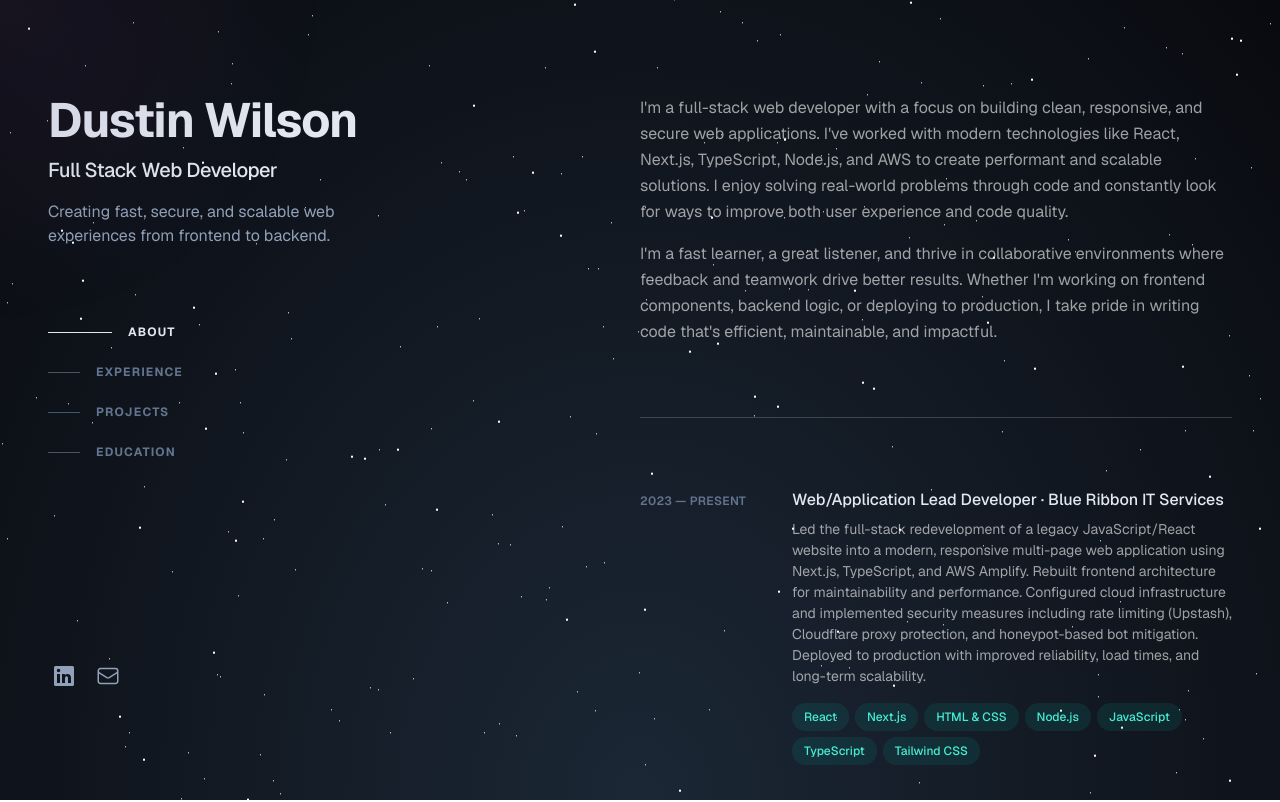
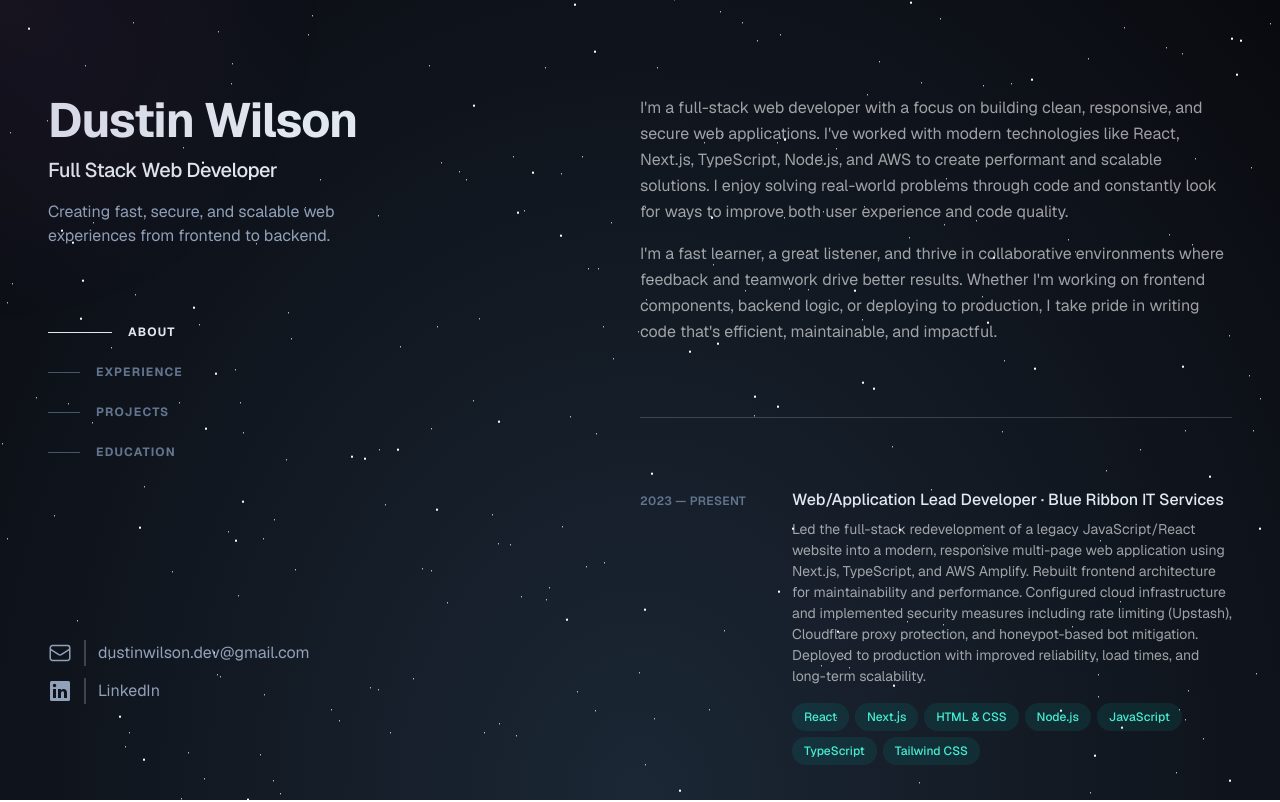
Before and after one commit to dustinwilson-dev/portfolio, a Next.js app: page / in a window 1280 px wide. Shown: the top 802 px of the page. Built offline with nearby package versions, Linux system fonts and the light colour scheme.

Commit message:
Updated social links

```diff
--- a/src/components/ContactForm.tsx
+++ b/src/components/ContactForm.tsx
@@ -4,32 +4,32 @@ import React from "react";
 
 const ContactForm = () => {
   return (
-    <div className="flex flex-col items-center gap-2">
+    <section className="flex flex-col items-center gap-2">
       <span className="text-2xl font-bold">Lets Talk</span>
-      <form action="" className="flex flex-col items-center gap-2 w-[75%]">
+      <form action="" className="flex flex-col items-center gap-6 w-[75%]">
         <input
-          className="border-1 w-full rounded-3xl border-[rgba(255,255,255,.5)] p-2"
+          className="border-b-1 w-full border-white/50 p-2"
           type="text"
           name="name"
           placeholder="Your Name"
           required
         />
         <input
-          className="border-1 w-full rounded-3xl border-[rgba(255,255,255,.5)] p-2"
+          className="border-b-1 w-full border-white/50 p-2"
           type="email"
           name="email"
           placeholder="Your Email"
           required
         />
         <textarea
-          className="border-1 w-full rounded-3xl border-[rgba(255,255,255,.5)] p-2"
+          className="border-b-1 w-full border-white/50 p-2"
           name="message"
           placeholder="Your Message"
           required
         />
-        <button type="submit" className="hover:cursor-pointer">Send</button>
+        <button type="submit" className="w-full m-4 border-2 rounded-2xl p-3 backdrop-blur-3xl hover:cursor-pointer hover:drop-shadow-[0_0_6px_rgba(255,255,255,0.8)] transition-all">Send</button>
       </form>
-    </div>
+    </section>
   );
 };
 
--- a/src/components/Header.tsx
+++ b/src/components/Header.tsx
@@ -83,7 +83,62 @@ const Header = () => {
         </nav>
       </div>
       <div>
-        <ul className="ml-1 mt-8 flex items-center mb-4" aria-label="Social media">
+        <ul className="flex flex-col gap-3">
+          <li className="flex gap-3 items-center">
+            <a
+              className="block hover:text-slate-200"
+              href="mailto:dustinwilson.dev@gmail.com"
+              target="_blank"
+              rel="noreferrer noopener"
+              aria-label="Contact me via email"
+              title="Email"
+            >
+              <span className="sr-only">Mail</span>
+              <svg
+                xmlns="http://www.w3.org/2000/svg"
+                fill="none"
+                viewBox="0 0 24 24"
+                strokeWidth={1.5}
+                stroke="currentColor"
+                className="size-6"
+              >
+                <path
+                  strokeLinecap="round"
+                  strokeLinejoin="round"
+                  d="M21.75 6.75v10.5a2.25 2.25 0 0 1-2.25 2.25h-15a2.25 2.25 0 0 1-2.25-2.25V6.75m19.5 0A2.25 2.25 0 0 0 19.5 4.5h-15a2.25 2.25 0 0 0-2.25 2.25m19.5 0v.243a2.25 2.25 0 0 1-1.07 1.916l-7.5 4.615a2.25 2.25 0 0 1-2.36 0L3.32 8.91a2.25 2.25 0 0 1-1.07-1.916V6.75"
+                />
+              </svg>
+            </a>
+            <div className="w-0.5 self-stretch bg-white/20"></div>
+            <p>dustinwilson.dev@gmail.com</p>
+          </li>
+          <li className="flex gap-3 items-center">
+            <a
+              className="block hover:text-slate-200"
+              href="https://www.linkedin.com/in/dustinwilson-dev/"
+              target="_blank"
+              rel="noreferrer noopener"
+              aria-label="LinkedIn (opens in a new tab)"
+              title="LinkedIn"
+            >
+              <span className="sr-only">LinkedIn</span>
+              <svg
+                xmlns="http://www.w3.org/2000/svg"
+                viewBox="0 0 24 24"
+                fill="currentColor"
+                className="h-6 w-6"
+                aria-hidden="true"
+              >
+                <path d="M20.5 2h-17A1.5 1.5 0 002 3.5v17A1.5 1.5 0 003.5 22h17a1.5 1.5 0 001.5-1.5v-17A1.5 1.5 0 0020.5 2zM8 19H5v-9h3zM6.5 8.25A1.75 1.75 0 118.3 6.5a1.78 1.78 0 01-1.8 1.75zM19 19h-3v-4.74c0-1.42-.6-1.93-1.38-1.93A1.74 1.74 0 0013 14.19a.66.66 0 000 .14V19h-3v-9h2.9v1.3a3.11 3.11 0 012.7-1.4c1.55 0 3.36.86 3.36 3.66z"></path>
+              </svg>
+            </a>
+            <div className="w-0.5 self-stretch bg-white/20"></div>
+            <p>LinkedIn</p>
+          </li>
+        </ul>
+
+
+        {/* <ul className="ml-1 mt-8 flex items-center mb-4" aria-label="Social media">
           <li className="mr-5 shrink-0 text-xs">
             <a
               className="block hover:text-slate-200"
@@ -130,8 +185,8 @@ const Header = () => {
                 />
               </svg>
             </a>
-          </li>
-        </ul>
+          </li> */}
+        {/* </ul> */}
         {/* <p className="ml-1">dustinwilson.dev@gmail.com</p> */}
       </div>
     </header>
```
Also changed, not shown: 1 other file (tests, documents, lock files or other folders).
